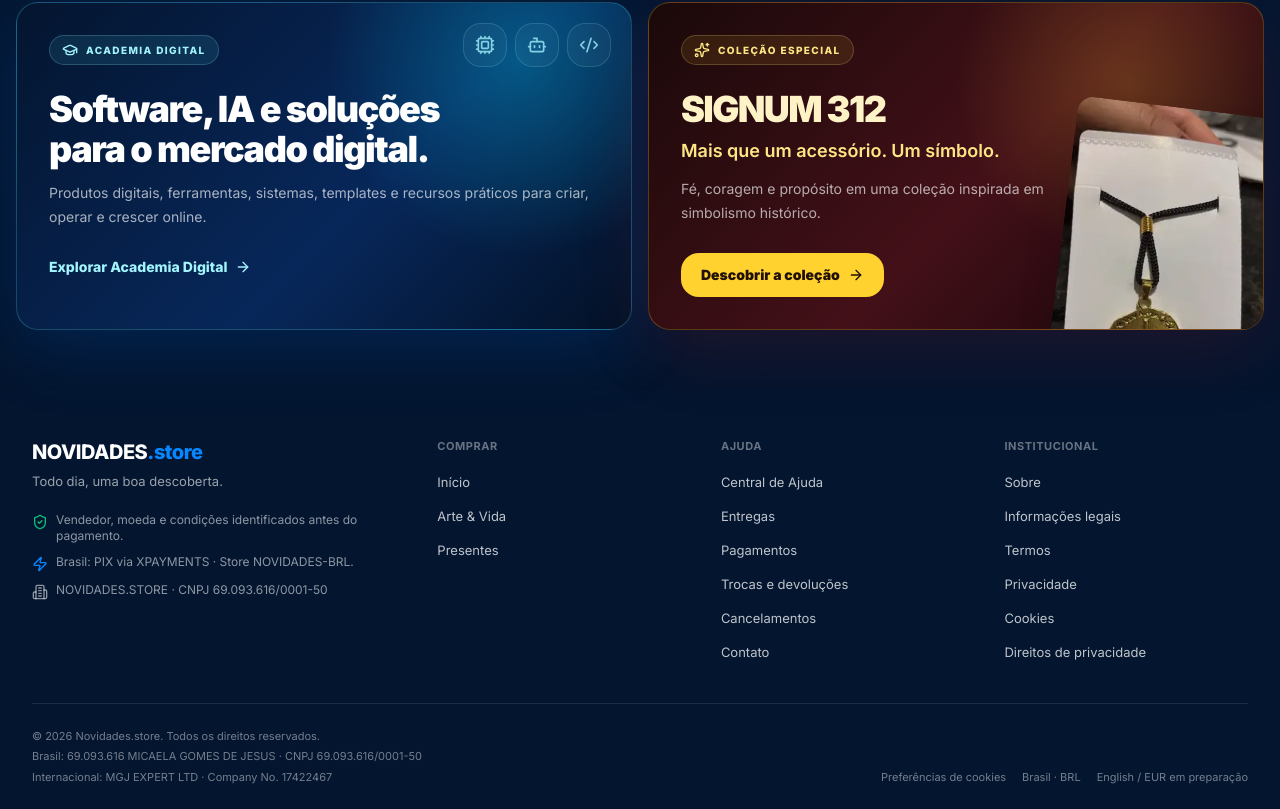
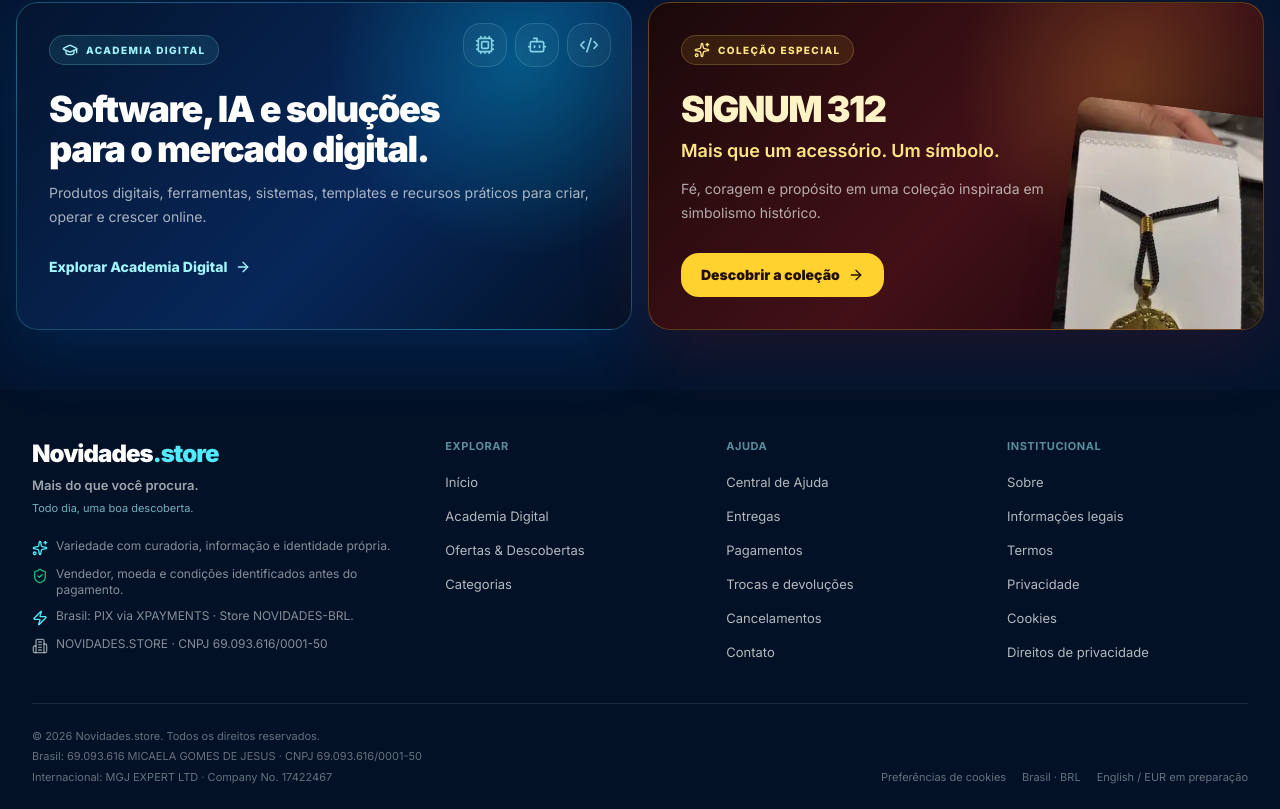
Before and after one commit to nexflowx-hub/novidades-platform, a Next.js app: page / in a window 1280 px wide. Shown: the part 1674-2483 px from the top of the page. Built offline with nearby package versions, Linux system fonts and the light colour scheme; no server answers; the database is empty; a web font is replaced by a local one.

Commit message:
feat(footer): align brand and navigation with new storefront

```diff
--- a/src/components/layout/footer.tsx
+++ b/src/components/layout/footer.tsx
@@ -1,13 +1,14 @@
 import Link from "next/link";
-import { Building2, ShieldCheck, Zap } from "lucide-react";
+import { Building2, ShieldCheck, Sparkles, Zap } from "lucide-react";
 
 const LINK_GROUPS = [
   {
-    title: "Comprar",
+    title: "Explorar",
     links: [
       { label: "Início", href: "/" },
-      { label: "Arte & Vida", href: "/#destaques" },
-      { label: "Presentes", href: "/#presentes" },
+      { label: "Academia Digital", href: "/conteudos-digitais" },
+      { label: "Ofertas & Descobertas", href: "/#destaques" },
+      { label: "Categorias", href: "/#categorias" },
     ],
   },
   {
@@ -36,39 +37,37 @@ const LINK_GROUPS = [
 
 export function SiteFooter() {
   return (
-    <footer className="mt-auto bg-header pb-24 text-white lg:pb-0">
+    <footer className="mt-auto bg-[#021126] pb-24 text-white lg:pb-0">
       <div className="mx-auto w-full max-w-[1440px] px-4 pt-12 md:px-6 lg:px-8">
-        <div className="grid gap-10 md:grid-cols-[1.5fr_1fr_1fr_1fr]">
+        <div className="grid gap-10 md:grid-cols-[1.55fr_1fr_1fr_1fr]">
           <div>
             <Link href="/" className="inline-block">
-              <p className="text-xl font-extrabold tracking-tight">
-                NOVIDADES<span className="text-brand">.store</span>
+              <p className="text-2xl font-black tracking-[-.04em]">
+                Novidades<span className="text-cyan-300">.store</span>
               </p>
-              <p className="mt-1.5 text-[13px] text-white/60">
+              <p className="mt-1.5 text-[13px] font-semibold text-white/62">
+                Mais do que você procura.
+              </p>
+              <p className="mt-1 text-[11px] text-cyan-200/70">
                 Todo dia, uma boa descoberta.
               </p>
             </Link>
 
-            <div className="mt-5 space-y-2.5 text-xs text-white/55">
+            <div className="mt-5 space-y-2.5 text-xs text-white/52">
               <p className="flex items-start gap-2">
-                <ShieldCheck
-                  className="mt-0.5 h-4 w-4 shrink-0 text-success"
-                  aria-hidden="true"
-                />
+                <Sparkles className="mt-0.5 h-4 w-4 shrink-0 text-cyan-300" aria-hidden="true" />
+                Variedade com curadoria, informação e identidade própria.
+              </p>
+              <p className="flex items-start gap-2">
+                <ShieldCheck className="mt-0.5 h-4 w-4 shrink-0 text-success" aria-hidden="true" />
                 Vendedor, moeda e condições identificados antes do pagamento.
               </p>
               <p className="flex items-start gap-2">
-                <Zap
-                  className="mt-0.5 h-4 w-4 shrink-0 text-brand"
-                  aria-hidden="true"
-                />
+                <Zap className="mt-0.5 h-4 w-4 shrink-0 text-cyan-300" aria-hidden="true" />
                 Brasil: PIX via XPAYMENTS · Store NOVIDADES-BRL.
               </p>
               <p className="flex items-start gap-2">
-                <Building2
-                  className="mt-0.5 h-4 w-4 shrink-0 text-white/55"
-                  aria-hidden="true"
-                />
+                <Building2 className="mt-0.5 h-4 w-4 shrink-0 text-white/55" aria-hidden="true" />
                 NOVIDADES.STORE · CNPJ 69.093.616/0001-50
               </p>
             </div>
@@ -76,7 +75,7 @@ export function SiteFooter() {
 
           {LINK_GROUPS.map((group) => (
             <nav key={group.title} aria-label={group.title}>
-              <h3 className="text-[11px] font-bold tracking-wider text-white/40 uppercase">
+              <h3 className="text-[11px] font-bold tracking-wider text-cyan-200/55 uppercase">
                 {group.title}
               </h3>
               <ul className="mt-3.5 space-y-2.5">
@@ -84,7 +83,7 @@ export function SiteFooter() {
                   <li key={link.href + link.label}>
                     <Link
                       href={link.href}
-                      className="text-[13px] text-white/75 transition-colors hover:text-brand"
+                      className="text-[13px] text-white/70 transition-colors hover:text-cyan-300"
                     >
                       {link.label}
                     </Link>
@@ -95,7 +94,7 @@ export function SiteFooter() {
           ))}
         </div>
 
-        <div className="mt-10 grid gap-4 border-t border-white/10 py-6 text-[11px] text-white/45 md:grid-cols-[1fr_auto] md:items-end">
+        <div className="mt-10 grid gap-4 border-t border-white/10 py-6 text-[11px] text-white/40 md:grid-cols-[1fr_auto] md:items-end">
           <div>
             <p>© {new Date().getFullYear()} Novidades.store. Todos os direitos reservados.</p>
             <p className="mt-1">
```
